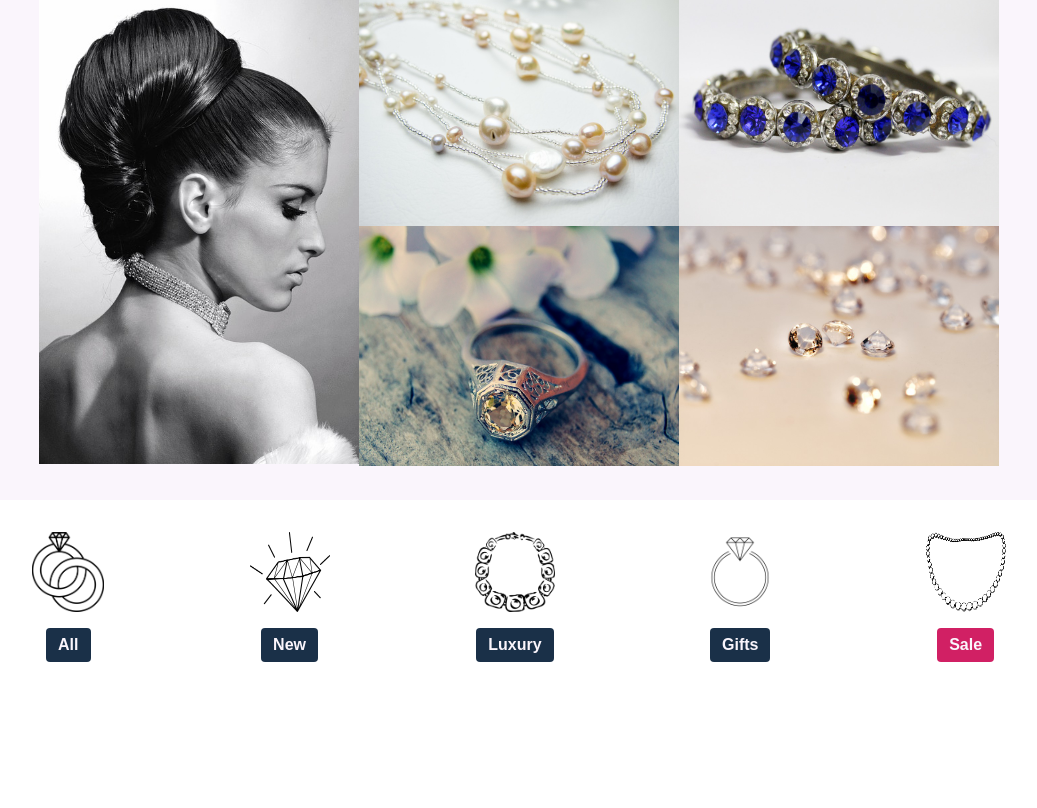
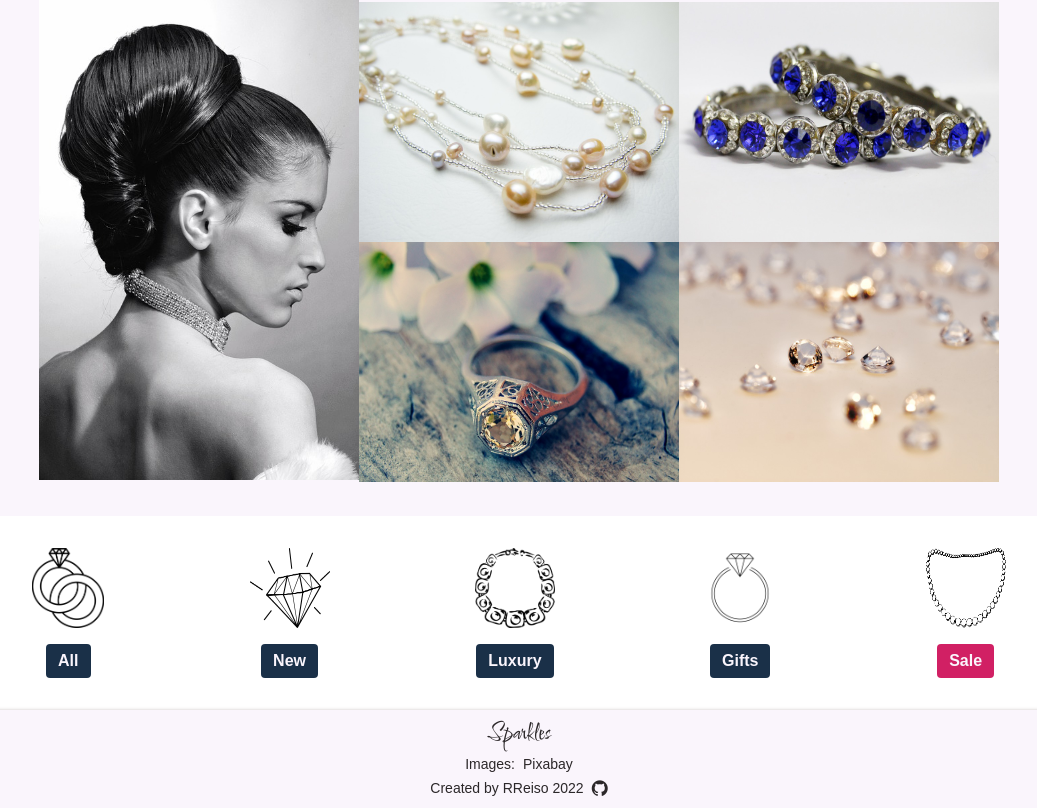
Before and after one commit to RReiso/sparkles, a React (Create React App) app: page / in a window 1280 px wide. Shown: the part 265-1073 px from the top of the page, without its empty margins (121-1158 px from the left). Before the commit the page ends 959 px from the top, so only its background shows below. Built offline with nearby package versions, Linux system fonts and the light colour scheme; what random-bool, random-float would draw is missing.

Commit message:
Add footer and styles

```diff
--- a/src/App.js
+++ b/src/App.js
@@ -1,5 +1,6 @@
 import { BrowserRouter, Route, Routes } from "react-router-dom";
 import Cart from "./components/Cart";
+import Footer from "./components/Footer";
 import Header from "./components/Header";
 import Home from "./components/Home";
 import Items from "./components/Items";
@@ -21,6 +22,7 @@ function App() {
           <Route path="/cart" element={<Cart />} />
           <Route path="*" element={<PageNotFound />} />
         </Routes>
+        <Footer />
       </ScrollToTop>
     </BrowserRouter>
   );
--- /dev/null
+++ b/src/components/Footer.js
@@ -0,0 +1,41 @@
+import React from "react";
+import "../styles/components/Footer.scss";
+
+const Footer = () => {
+  return (
+    <footer>
+      <div className="webpage-info">
+        <p className="brand-name">Sparkles</p>
+        <div className="attribution">
+          <p>Images:</p>
+          <p>
+            <a
+              className="link"
+              rel="noreferrer"
+              href="https://pixabay"
+              target="_blank"
+            >
+              Pixabay
+            </a>
+          </p>
+        </div>
+        <div className="creator">
+          <p>Created by RReiso 2022</p>
+          <div className="creator-links">
+            <a
+              className="link"
+              rel="noreferrer"
+              href="https://github.com/rreiso"
+              target="_blank"
+            >
+              <p className="sr-only">RReiso github.com profile</p>
+              <i className="fa fa-github fa-lg" aria-hidden="true"></i>
+            </a>
+          </div>
+        </div>
+      </div>
+    </footer>
+  );
+};
+
+export default Footer;
--- a/src/components/ScrollToTop.js
+++ b/src/components/ScrollToTop.js
@@ -2,12 +2,19 @@ import { useEffect } from "react";
 import { useLocation } from "react-router";
 
 const ScrollToTop = (props) => {
+  const flexWrapper = {
+    display: "flex",
+    minHeight: "100vh",
+    flexDirection: "column",
+    justifyContent: "flexStart",
+  };
+
   const location = useLocation();
   useEffect(() => {
     window.scrollTo(0, 0);
   }, [location]);
 
-  return <>{props.children}</>;
+  return <div style={flexWrapper}>{props.children}</div>;
 };
 
 export default ScrollToTop;
--- a/src/styles/components/Cart.scss
+++ b/src/styles/components/Cart.scss
@@ -9,7 +9,7 @@
 }
 
 .order-title {
-  margin: 5rem 1rem 0;
+  margin: 1rem 1rem 0;
 }
 
 .order {
@@ -80,7 +80,7 @@
 @media (min-width: 41em) {
   .order-title {
     text-align: center;
-    margin: 6rem auto 0.5rem;
+    margin: 2rem auto 0.5rem;
   }
   .order {
     margin: 0.5rem auto 1rem;
--- /dev/null
+++ b/src/styles/components/Footer.scss
@@ -0,0 +1,33 @@
+@use "../abstracts/variables.scss" as *;
+@import url("https://fonts.googleapis.com/css2?family=Comforter&display=swap");
+
+footer {
+  background-color: $white;
+  margin-top: 1rem;
+  margin-top: auto;
+  -webkit-box-shadow: 0px 4px 4px 3px rgb(177, 164, 164);
+  box-shadow: 0px 4px 4px 3px rgb(177, 164, 164);
+  a:hover {
+    color: $accent;
+  }
+}
+.brand-name {
+  padding-top: 0.5rem;
+  font-family: Comforter;
+  font-size: 1.5rem;
+}
+.webpage-info {
+  display: flex;
+  flex-direction: column;
+  padding: 0 1rem 0.5rem;
+  align-items: center;
+  justify-content: center;
+  font-size: 0.875rem;
+}
+
+.creator > *,
+.attribution > * {
+  display: inline-block;
+  margin: 0;
+  padding: 0.25rem;
+}
--- a/src/styles/components/Header.scss
+++ b/src/styles/components/Header.scss
@@ -18,7 +18,7 @@
 }
 
 #hamburger {
-  background-color: var(--color-green);
+  background-color: $white;
   border: none;
   cursor: pointer;
   font-size: 1.5rem;
--- a/src/styles/components/SingleItem.scss
+++ b/src/styles/components/SingleItem.scss
@@ -1,7 +1,8 @@
 @use "../abstracts/variables.scss" as *;
 
 .all-items {
-  margin-top: 5rem;
+  margin-top: 1rem;
+  margin-bottom: 1rem;
   display: flex;
   flex-direction: column;
   justify-content: center;
@@ -16,7 +17,7 @@
   background-color: $white;
   border: 1px solid rgb(236, 233, 235);
   border-radius: 3px;
-  margin: 1.5rem 0.5rem;
+  margin: 0.5rem;
   &-info {
     display: flex;
     flex-direction: column;
@@ -46,6 +47,7 @@
 
 @media (min-width: 41em) {
   .all-items {
+    margin-top: 2rem;
     flex-direction: row;
     .item {
       max-width: 20rem;
```
